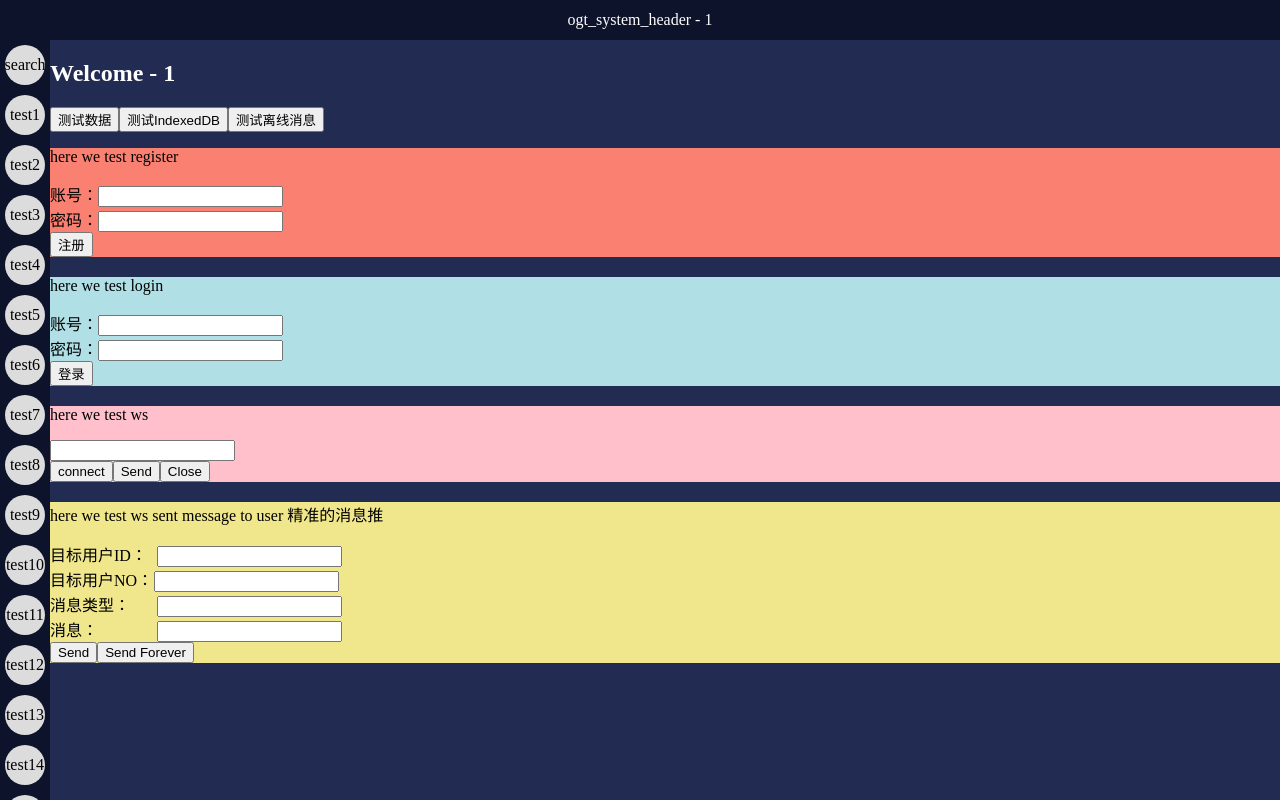
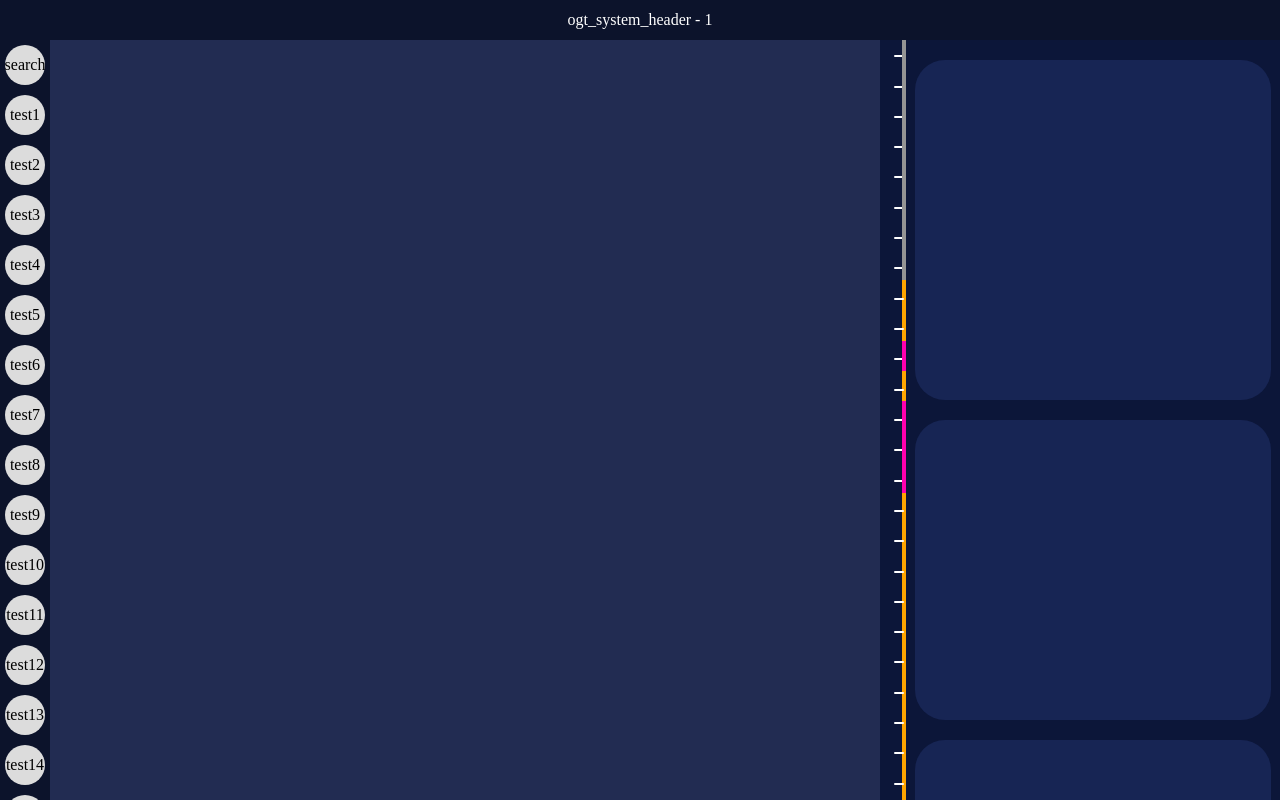
Before and after one commit to cfdxkk/OGT_System_Client, a Vue app: page /chat/1 in a window 1280 px wide. Built offline with nearby package versions, Linux system fonts and the light colour scheme.

Commit message:
增加右侧event栏和其中的时间线

```diff
--- a/src/App.vue
+++ b/src/App.vue
@@ -29,6 +29,9 @@ export default {
   --zero-pixel: 0px;
 
   --header-height: 5vh;
+  --header-min-height: 30px;
+  --header-max-height: 70px;
+  --header-computed-height: clamp(var(--header-min-height), var(--header-height), var(--header-max-height));
 
   --left-sider-width-small: 3.6vw;
   --left-sider-min-width-small: 50px;
@@ -46,6 +49,10 @@ export default {
   --body-blue: #222C52FF;
   //--body-blue: #1aff00;
 
+  --event-back-ground-blue: #0C1639FF;
+
+  --event-blue: #172554FF;
+
   --search-bar: #2e4e7eFF;
 }
 /* z-index */
--- /dev/null
+++ b/src/components/content/Content.vue
@@ -0,0 +1,27 @@
+<template>
+  <div id="content" class="contentBox">
+    <event></event>
+  </div>
+</template>
+
+<script>
+import event from "@/components/content/event/Event";
+export default {
+  name: "Content",
+  components: {
+    event
+  }
+}
+</script>
+
+<style scoped>
+.contentBox {
+
+  position: relative;
+  left: var(--zero-pixel);
+  top: var(--zero-pixel);
+
+  width: 100%;
+  height: 100%;
+}
+</style>
--- /dev/null
+++ b/src/components/content/event/Event.vue
@@ -0,0 +1,42 @@
+<template>
+  <div id="event" class="eventBox">
+    <time-line></time-line>
+    <div style="position: absolute; top: 0px; right: 0px; overflow-y: auto; width: 93.5%; height: 100%; display: grid; justify-items: center;">
+      <div style="width: 95%; height: 340px; margin-top: 20px; background-color: var(--event-blue); border-radius: 30px 30px"></div>
+      <div style="width: 95%; height: 300px; margin-top: 20px; background-color: var(--event-blue); border-radius: 30px 30px"></div>
+      <div style="width: 95%; height: 200px; margin-top: 20px; background-color: var(--event-blue); border-radius: 30px 30px"></div>
+      <div style="width: 95%; height: 400px; margin-top: 20px; background-color: var(--event-blue); border-radius: 30px 30px"></div>
+    </div>
+  </div>
+</template>
+
+<script>
+import timeLine from "@/components/content/event/timeLine/TimeLine";
+export default {
+  name: "Event",
+  components: {
+    timeLine
+  }
+}
+</script>
+
+<style scoped>
+.eventBox {
+  --event-box-width: 23vw;
+  --event-box-min-width: 400px;
+  --event-box-max-width: 600px;
+  --event-box-computed-width: clamp(var(--event-box-min-width), var(--event-box-width), var(--event-box-max-width))
+
+}
+.eventBox {
+  position: absolute;
+  right: var(--zero-pixel);
+  top: var(--zero-pixel);
+
+  width: var(--event-box-computed-width);
+  height: calc(var(--full-screen-height) - var(--header-computed-height));
+
+  /*background-color: #1aff00FF;*/
+  background-color: var(--event-back-ground-blue);
+}
+</style>
--- /dev/null
+++ b/src/components/content/event/timeLine/TimeLine.vue
@@ -0,0 +1,284 @@
+<template>
+  <div id="timeLine" class="timeLineBox">
+    <div id="timeLineLineBox" class="timeLineLineBox">
+      <div id="timeLineLine" class="timeLineLine"></div>
+    </div>
+    <div id="nowLineMask" class="nowLineMaksBox">
+      <div id="nowLineMaskLine" class="nowLineMaskLine"></div>
+    </div>
+    <div id="scale" class="scaleBox">
+      <div id="timeLineFull" class="timeLineFullBox">
+        <div id="scaleLeft" class="scaleLeftBox">
+          <div class="scaleLeftItemBox" v-for="hour in 25" :key="hour">
+<!--            <span style="color: white">{{hour + 4}}</span>-->
+          </div>
+        </div>
+        <div id="scaleRight" class="scaleRightBox"></div>
+
+        <div id="nowLine" class="nowLineBox">
+          <div id="nowLineLine" class="nowLineLine"></div>
+        </div>
+        <div id="eventLine" class="eventLineBox">
+        </div>
+      </div>
+    </div>
+  </div>
+</template>
+
+<script>
+export default {
+
+
+  name: "TimeLine",
+  data: () => {
+    return {
+      events: [
+        {
+          startTime: 1644330199000,
+          endTime: 1644333799000,
+          event: {
+            eventId: 1,
+            eventTitle: 'xeno',
+            eventText: 'go fight with xeno'
+          }
+        },
+        {
+          startTime: 1644337399000,
+          endTime: 1644348199000,
+          event: {
+            eventId: 1,
+            eventTitle: 'jump town',
+            eventText: 'go to the jump town'
+          }
+        },
+      ]
+
+    }
+  },
+  methods: {
+
+    refreshNowTIme: function (){
+
+      let nowLine = document.getElementById('nowLineLine')
+      // let timeLineHeight = document.getElementById('scale').offsetHeight
+      setInterval(() => {
+        let nowDate = new Date()
+        let nowHour = nowDate.getHours()
+        let nowMinute = nowDate.getMinutes()
+        let nowSecond = nowDate.getSeconds()
+        let nowDateInSecond = (nowHour*3600) + (nowMinute*60) + nowSecond
+        let nowGameDateInSecond = 0
+        if(nowDateInSecond < (5 * 3600)){
+          nowGameDateInSecond = (19 * 3600) + nowDateInSecond
+        } else {
+          nowGameDateInSecond = nowDateInSecond - (5 * 3600)
+        }
+        // nowLine.style.height = (timeLineHeight / 86400) * nowGameDateInSecond + "px"
+        nowLine.style.height = nowGameDateInSecond / 86400 * 100 + "%"
+      },1000)
+    },
+    showEvent: function (){
+      let eventLineBox = document.getElementById('eventLine')
+      // let eventLineBoxHeight = eventLineBox.offsetHeight
+
+      if (this.events.length > 0){
+        this.events.forEach(event => {
+          let eventContinueTime = (event.endTime - event.startTime) / 1000
+          console.log('eventTime',eventContinueTime)
+          let eventHeight = eventContinueTime / 86400 * 100 + "%"
+
+
+          let eventStartDate = new Date(event.startTime)
+          let eventStartHour = eventStartDate.getHours()
+          let eventStartMinute = eventStartDate.getMinutes()
+          let eventStartSecond = eventStartDate.getSeconds()
+          let eventStartDateInSecond = (eventStartHour*3600) + (eventStartMinute*60) + eventStartSecond
+          let eventStartGameDateInSecond = 0
+          if(eventStartDateInSecond < (5 * 3600)){
+            eventStartGameDateInSecond = (19 * 3600) + eventStartDateInSecond
+          } else {
+            eventStartGameDateInSecond = eventStartDateInSecond - (5 * 3600)
+          }
+          let eventTop = eventStartGameDateInSecond / 86400 * 100 + "%"
+
+          let newEvent = `<div style="position: absolute; top: ${eventTop}; width: var(--time-line-line-width); height: ${eventHeight}; background-color: #ff00ae;"></div>`
+          eventLineBox.innerHTML += newEvent
+        })
+      }
+    }
+  },
+  mounted() {
+    this.refreshNowTIme()
+    this.showEvent()
+  },
+  unmounted() {
+  }
+
+}
+</script>
+
+<style scoped>
+.timeLineBox {
+  --time-line-width: 12%;
+  --time-line-line-width: 7%;
+}
+
+.timeLineBox {
+  position: relative;
+  top: var(--zero-pixel);
+  left: var(--zero-pixel);
+
+  width: var(--time-line-width);
+  height: 100%;
+  /*background-color: #BABABAFF;*/
+  /*background-color: #3f0054;*/
+  /*background-color: white;*/
+  background-color: var(--event-back-ground-blue);
+}
+
+.timeLineLineBox {
+  position: relative;
+  top: var(--zero-pixel);
+  left: var(--zero-pixel);
+
+  width: 100%;
+  height: 100%;
+  /*background-color: white;*/
+
+  display: flex;
+  justify-content: center;
+}
+.timeLineLine {
+  width: var(--time-line-line-width);
+  height: 100%;
+
+  background-color: orange;
+}
+
+.nowLineMaksBox {
+  position: absolute;
+  top: var(--zero-pixel);
+  left: var(--zero-pixel);
+
+  width: 100%;
+  height: 5%;
+  /*background-color: white;*/
+
+  display: flex;
+  justify-content: center;
+}
+.nowLineMaskLine {
+  width: var(--time-line-line-width);
+  height: 100%;
+
+  background-color: #949494;
+}
+
+
+.scaleBox {
+  position: absolute;
+  top: 2%;
+
+  width: 100%;
+  height: 96%;
+
+  /*background-color: #FF00006B;*/
+
+  overflow-y: hidden;
+  overflow-x: hidden;
+  /*pointer-events: none;*/
+
+  scrollbar-width: none; /* Firefox */
+  -ms-overflow-style: none; /* IE 10+ */
+}
+.scaleBox::-webkit-scrollbar {
+  display: none; /* Chrome Safari */
+}
+
+.timeLineFullBox {
+  position: relative;
+  /*top: -30%;*/
+
+  height: 100%;
+  width: 100%;
+}
+.scaleRightBox {
+  position: absolute;
+  right: var(--zero-pixel);
+  top: var(--zero-pixel);
+
+  width: 50%;
+  height: 100%;
+  /*background-color: #0095FF47;*/
+
+  display: grid;
+  align-content: space-between;
+}
+.scaleLeftBox {
+  position: absolute;
+  left: var(--zero-pixel);
+  top: var(--zero-pixel);
+
+  width: 50%;
+  height: 100%;
+  /*background-color: #FFA50047;*/
+
+  display: grid;
+  align-content: space-between;
+  justify-items: end;
+}
+
+.scaleRightItemBox {
+
+  width: 100%;
+  height: 5px;
+
+  /*background-color: #0c5701;*/
+}
+.scaleLeftItemBox {
+
+  width: 40%;
+  height: 2px;
+
+  border-radius: 1px 1px;
+
+  /*background-color: #b40000;*/
+  background-color: white;
+}
+.nowLineBox {
+  position: absolute;
+  right: var(--zero-pixel);
+  top: var(--zero-pixel);
+
+  width: 100%;
+  height: 100%;
+  /*background-color: orange;*/
+
+  display: flex;
+  justify-content: center;
+}
+
+.nowLineLine{
+  width: var(--time-line-line-width);
+  /*height: 30%;*/
+
+  background-color: #949494;
+}
+
+.eventLineBox{
+  position: absolute;
+  right: var(--zero-pixel);
+  top: var(--zero-pixel);
+
+  width: 100%;
+  height: 100%;
+  /*background-color: orange;*/
+
+  display: flex;
+  justify-content: center;
+}
+.eventLineLine {
+
+}
+
+</style>
--- a/src/components/header/Header.vue
+++ b/src/components/header/Header.vue
@@ -19,7 +19,7 @@ export default {
 
 .headerBox {
   background-color: var(--sider-blue);
-  height: var(--header-height);
+  height: var(--header-computed-height);
   width: var(--full-screen-width);
 
   position: absolute;
--- a/src/router/index.js
+++ b/src/router/index.js
@@ -34,9 +34,9 @@ const routes = [
     path: '/chat/:id',
     name: 'Chats',
     components: {
-      default: () => import("@/components/testPageStore/MessageTestPage"),
+      default: () => import("@/components/content/Content"),
       header: () => import("@/components/header/Header"),
-      content: () => import("@/components/testPageStore/MessageTestPage")
+      content: () => import("@/components/content/Content")
     }
   },
   {
--- a/src/views/Content.vue
+++ b/src/views/Content.vue
@@ -13,10 +13,10 @@ export default {
 <style scoped>
 .contentBox {
   width: calc(var(--full-screen-width) - var(--left-sider-computed-width-small));
-  height: calc(var(--full-screen-height) - var(--header-height));
+  height: calc(var(--full-screen-height) - var(--header-computed-height));
 
   position: absolute;
-  top: var(--header-height);
+  top: var(--header-computed-height);
   left: var(--left-sider-computed-width-small);
 
   background-color: var(--body-blue);
--- a/src/views/Sider.vue
+++ b/src/views/Sider.vue
@@ -38,10 +38,10 @@ export default {
 <style scoped>
 .leftSiderBox {
   width: var(--left-sider-computed-width-small);
-  height: calc(var(--full-screen-height) - var(--header-height));
+  height: calc(var(--full-screen-height) - var(--header-computed-height));
 
   position: absolute;
-  top: var(--header-height);
+  top: var(--header-computed-height);
   left: var(--zero);
 
   overflow-y: auto;
```
Also changed, not shown: src/components/content/message/Message.vue (added, +13 -0 lines).
